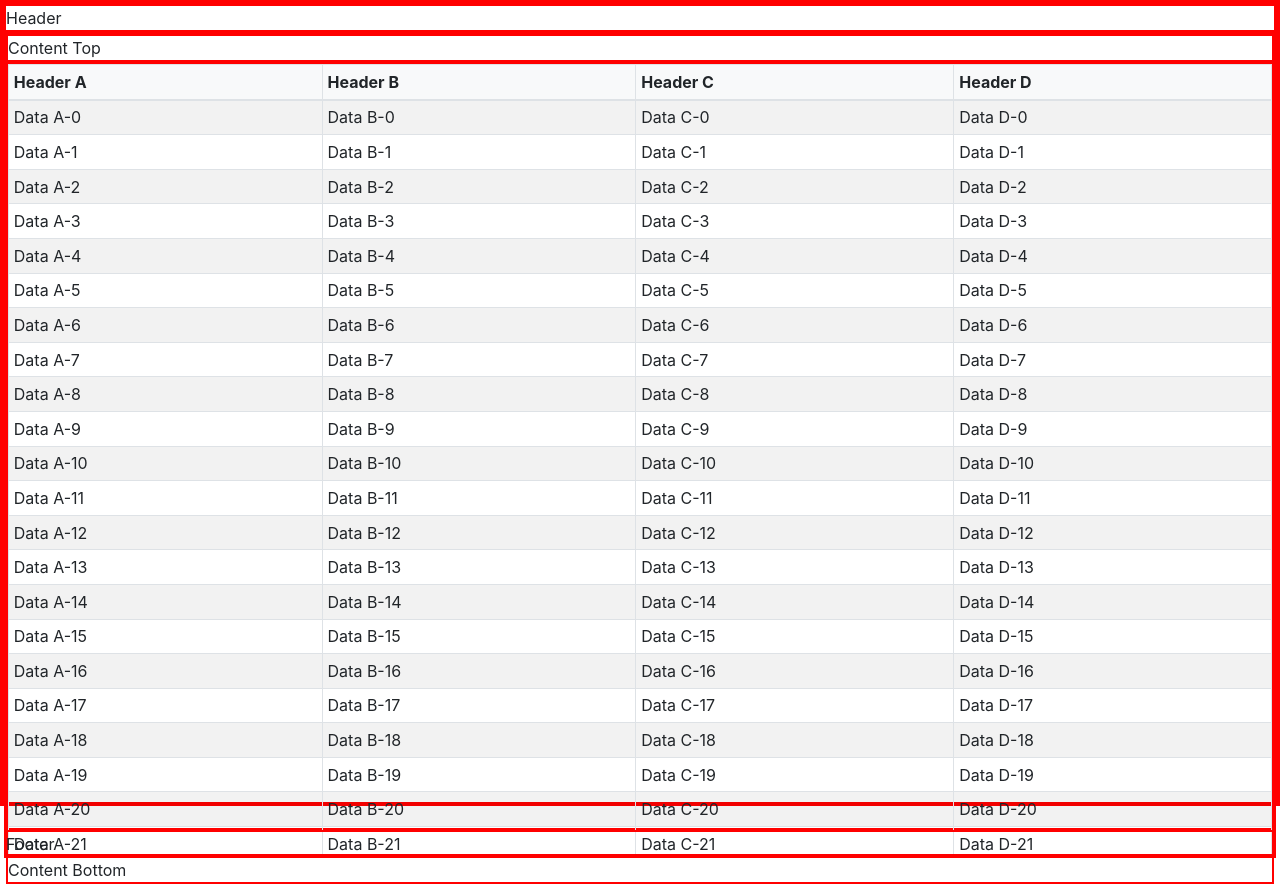
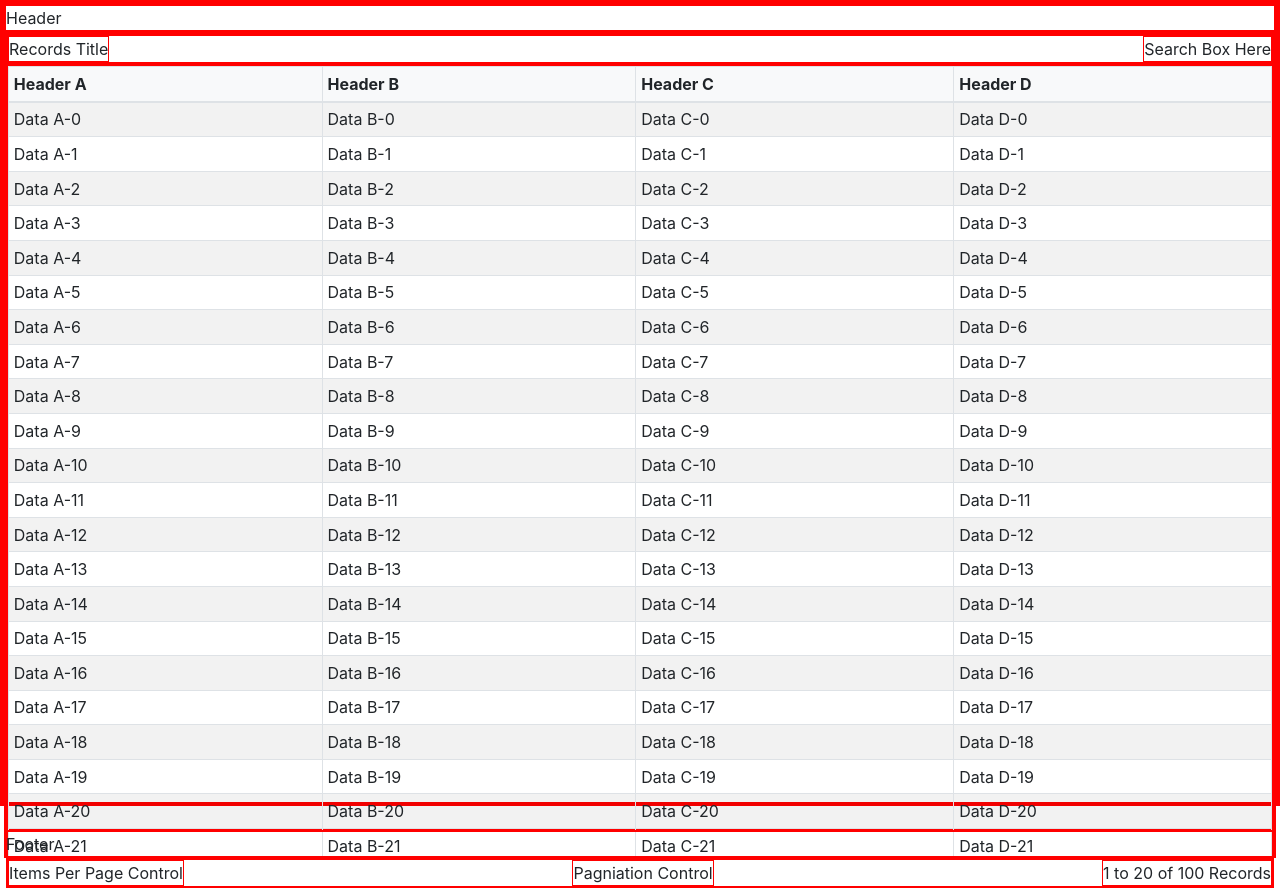
Before and after one commit to stevenriggs/react-flexbox-layout, a React (Create React App) app: page / in a window 1280 px wide. Built offline with nearby package versions, Linux system fonts and the light colour scheme.

Commit message:
create table control placeholders

```diff
--- a/src/components/records/RecordsFooter.js
+++ b/src/components/records/RecordsFooter.js
@@ -2,8 +2,16 @@ import React from 'react';
 
 function RecordsFooter() {
   return (
-    <div className='d-flex flex-row flex-grow-1'>
-        Content Bottom
+    <div className='d-flex flex-row flex-grow-1 justify-content-between'>
+        <div>
+            Items Per Page Control
+        </div>
+        <div>
+            Pagniation Control
+        </div>
+        <div>
+            1 to 20 of 100 Records
+        </div>
     </div>
   );
 }
--- a/src/components/records/RecordsHeader.js
+++ b/src/components/records/RecordsHeader.js
@@ -2,8 +2,13 @@ import React from 'react';
 
 function RecordsHeader() {
   return (
-    <div className='d-flex flex-row flex-grow-1'>
-        Content Top
+    <div className='d-flex flex-row flex-grow-1 justify-content-between'>
+        <div className='d-flex'>
+            Records Title
+        </div>
+        <div className='d-flex'>
+            Search Box Here
+        </div>
     </div>
   );
 }
```
